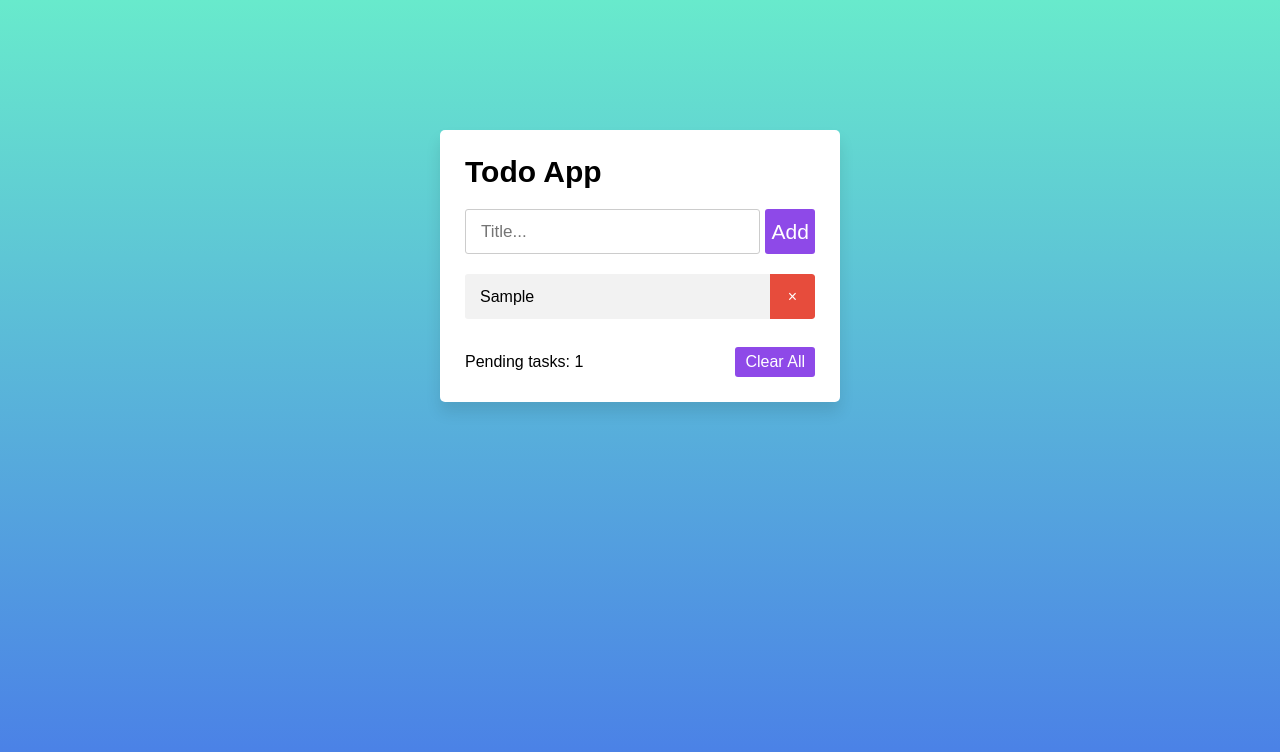
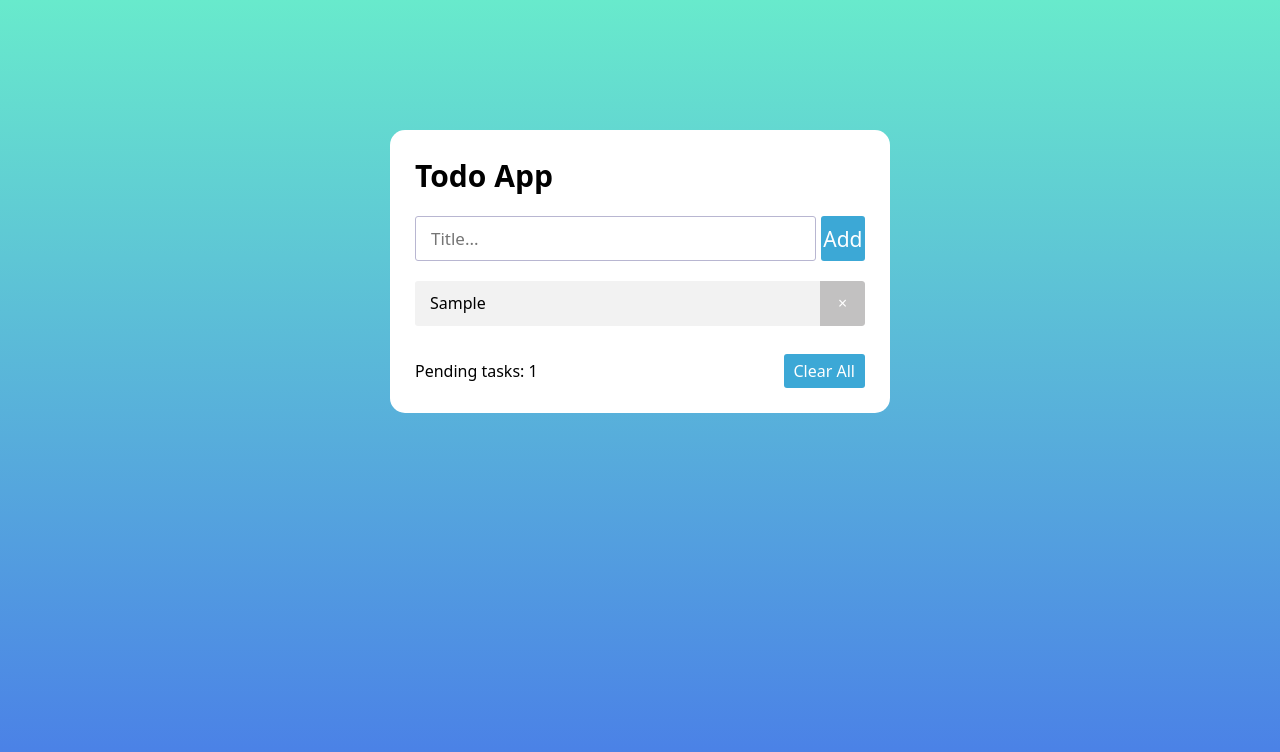
Before and after one commit to Vainaa/Projekti2-API, a plain HTML site: page Index.html in a window 1280 px wide. Both pictures are taken after typing "Sample" into the empty fields and a click on the button "Add". Drawn offline with Linux system fonts and the light colour scheme.

Commit message:
CSS fiksausta, värien vaihtoa yms.

```diff
--- a/Styles.css
+++ b/Styles.css
@@ -3,52 +3,48 @@
   margin: 0;
   padding: 0;
   box-sizing: border-box;
-  font-family: 'Poppins', sans-serif;
+  font-family: 'Noto Sans', sans-serif;
 }
-::selection{
-  color: #ffff;
-  background: rgb(142, 73, 232);
-}
-body{
+body {
   width: 100%;
   height: 100vh;
   /* overflow: hidden; */
   padding: 10px;
   background: linear-gradient(to bottom, #68EACC 0%, #497BE8 100%);
 }
-.wrapper{
+.wrapper {
   background: #fff;
-  max-width: 400px;
+  max-width: 500px;
   width: 100%;
   margin: 120px auto;
   padding: 25px;
-  border-radius: 5px;
-  box-shadow: 0px 10px 15px rgba(0,0,0,0.1);
+  border-color: #323a3d;
+  border-radius: 15px;
 }
-.wrapper header{
+.wrapper header {
   font-size: 30px;
   font-weight: 600;
 }
-.wrapper .inputField{
+.wrapper .inputField {
   margin: 20px 0;
   width: 100%;
   display: flex;
   height: 45px;
 }
-.inputField input{
-  width: 85%;
+.inputField input {
+  width: 100%;
   height: 100%;
   outline: none;
   border-radius: 3px;
-  border: 1px solid #ccc;
+  border: 1px solid rgb(184, 182, 209);
   font-size: 17px;
   padding-left: 15px;
   transition: all 0.3s ease;
 }
 .inputField input:focus{
-  border-color: #8E49E8;
+  border-color: #3b758b;
 }
-.inputField button{
+.inputField button {
   width: 50px;
   height: 100%;
   border: none;
@@ -56,7 +52,7 @@ body{
   margin-left: 5px;
   font-size: 21px;
   outline: none;
-  background: #8E49E8;
+  background: #3ca8d6;
   cursor: pointer;
   border-radius: 3px;
   opacity: 1;
@@ -64,14 +60,14 @@ body{
   transition: all 0.3s ease;
 }
 .inputField button:hover,
-.footer button:hover{
-  background: #721ce3;
+.footer button:hover {
+  background: #1295e0;
 }
-.wrapper .todoList{
+.wrapper .todoList {
   max-height: 250px;
   overflow-y: auto;
 }
-.todoList li{
+.todoList li {
   position: relative;
   list-style: none;
   height: 45px;
@@ -83,26 +79,39 @@ body{
   cursor: default;
   overflow: hidden;
 }
-.todoList li .icon{
+.todoList li .checked {
+  text-decoration: line-through;
+  position: relative;
+  list-style: none;
+  height: 45px;
+  line-height: 45px;
+  margin-bottom: 8px;
+  background: #807f7fb9;
+  border-radius: 3px;
+  padding: 0 15px;
+  cursor: default;
+  overflow: hidden;
+}
+.todoList li .icon {
   position: absolute;
   right: 0px;
-  background: #e74c3c;
+  background: #c2c1c1;
   width: 45px;
   text-align: center;
-  color: #fff;
+  color: rgb(255, 255, 255);
   border-radius: 0 3px 3px 0;
   cursor: pointer;
   transition: all 0.2s ease;
 }
 
-.wrapper .footer{
+.wrapper .footer {
   display: flex;
   width: 100%;
   margin-top: 20px;
   align-items: center;
   justify-content: space-between;
 }
-.footer button{
+.footer button {
   padding: 6px 10px;
   border-radius: 3px;
   border: none;
@@ -111,7 +120,7 @@ body{
   font-weight: 400;
   font-size: 16px;
   margin-left: 5px;
-  background: #8E49E8;
+  background: #3ca8d6;
   cursor: pointer;
   user-select: none;
   opacity: 1;
```
